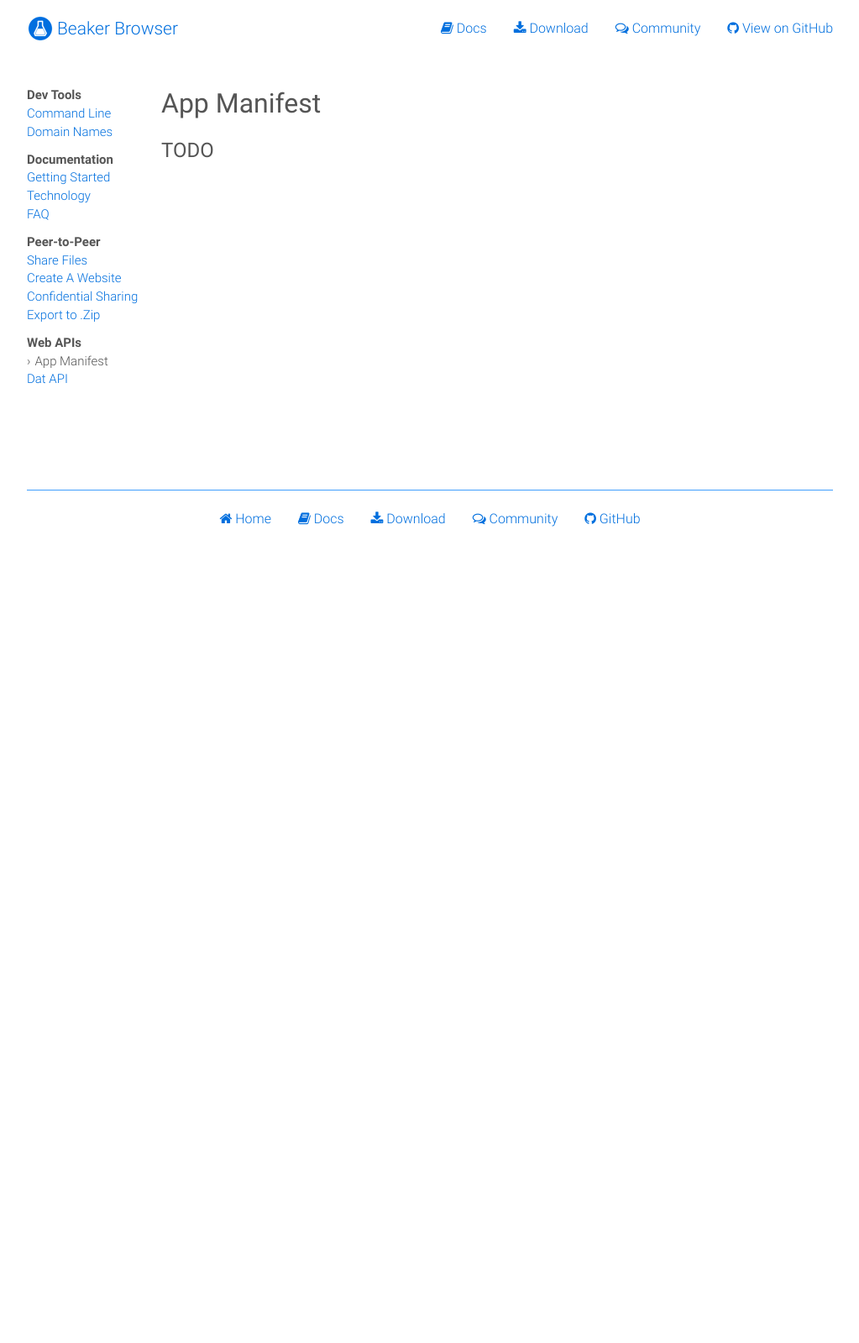
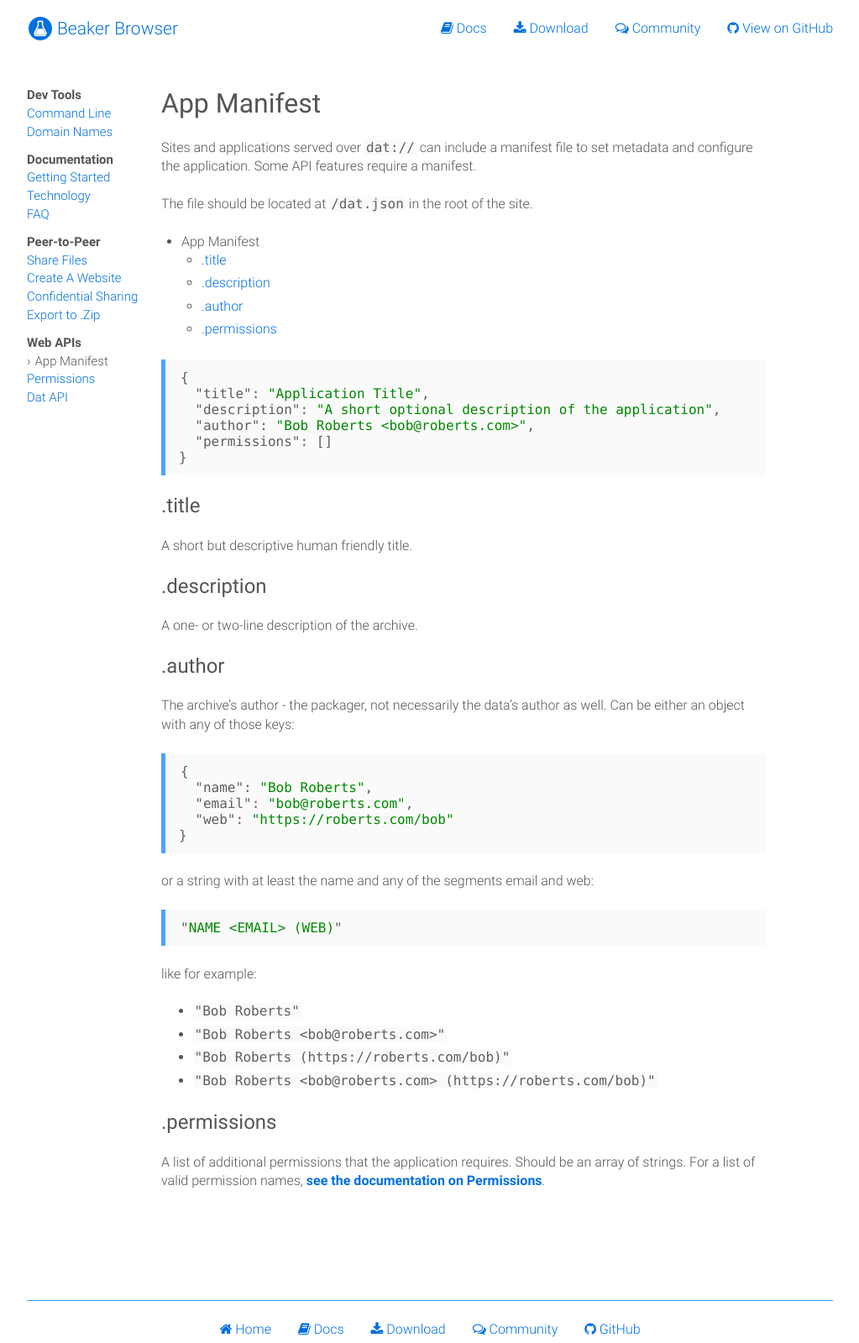
Before and after one commit to beakerbrowser/beakerbrowser.com, a Jekyll site: the page built from _docs/apis/manifest.md, in a window 1280 px wide. Shown: the whole page at 84% size, without its empty margins (128-1151 px from the left). Built offline with Jekyll 4.4.1, drawn with Linux system fonts in a browser that asks for light colours; before the commit the page ends 918 px from its top, so only the background shows below that.

Commit message:
add manifest and permissions docs

````diff
--- a/_data/apis/dat.yml
+++ b/_data/apis/dat.yml
@@ -9,7 +9,7 @@
       Requires `datWrite` permission.
 
       - opts.versioned. Boolean. Should the archive retain old versions of files? Default false.
-        - If true, `readFile` and `readDirectory` will be able to read previous versions of the false.
+        - If true, `readFile` and `readDirectory` will be able to read previous versions of the archive.
         - If false, `getHistory()` will still show the history of changes. However, checkpoints will be disabled, and old versions of the files will not be available.
   -
     name: "dat.openArchive()"
--- /dev/null
+++ b/_data/apis/manifest.yml
@@ -0,0 +1,38 @@
+attributes:
+  -
+    name: ".title"
+    desc: "A short but descriptive human friendly title."
+  -
+    name: ".description"
+    desc: "A one- or two-line description of the archive."
+  -
+    name: ".author"
+    desc: |
+      The archive's author - the packager, not necessarily the data's author as well. Can be either an object with any of those keys:
+
+      ```json
+      {
+        "name": "Bob Roberts",
+        "email": "bob@roberts.com",
+        "web": "https://roberts.com/bob"
+      }
+      ```
+
+      or a string with at least the name and any of the segments email and web:
+
+      ```js
+      "NAME <EMAIL> (WEB)"
+      ```
+
+      like for example:
+
+      - `"Bob Roberts"`
+      - `"Bob Roberts <bob@roberts.com>"`
+      - `"Bob Roberts (https://roberts.com/bob)"`
+      - `"Bob Roberts <bob@roberts.com> (https://roberts.com/bob)"`
+  -
+    name: ".permissions"
+    desc: |
+      A list of additional permissions that the application requires.
+      Should be an array of strings.
+      For a list of valid permission names, **[see the documentation on Permissions](/docs/apis/permissions.html)**.
--- a/_docs/apis/manifest.md
+++ b/_docs/apis/manifest.md
@@ -4,4 +4,22 @@
 order:    1
 ---
 
-### TODO
+Sites and applications served over `dat://` can include a manifest file to set metadata and configure the application.
+Some API features require a manifest.
+
+The file should be located at `/dat.json` in the root of the site.
+
+<ul class="doc-toc">
+  <li>App Manifest {% include api-links.html items=site.data.apis.manifest.attributes %}</li>
+</ul>
+
+```json
+{
+  "title": "Application Title",
+  "description": "A short optional description of the application",
+  "author": "Bob Roberts <bob@roberts.com>",
+  "permissions": []
+}
+```
+
+{% include api-reference.html items=site.data.apis.manifest.attributes %}
--- /dev/null
+++ b/_docs/apis/permissions.md
@@ -0,0 +1,24 @@
+---
+title:    Permissions
+category: Web APIs
+order:    2
+---
+
+Some APIs require additional permissions for the application to use them.
+This permissions must be granted by the user.
+
+To request permissions, include a [dat.json Manifest File](/docs/apis/manifest.html) in the root of the site with the required permissions listed.
+Here is a comprehensive list of all permission values:
+
+<table class="doc-table">
+  <tr>
+    <td class="unbreakable"><code>datWrite</code></td>
+    <td class="unbreakable"><a href="/docs/apis/dat.html#permissions">Dat API</a></td>
+    <td>Can use createArchive, writeFile, writeCheckpoint, and other write methods.</td>
+  </tr>
+  <tr>
+    <td class="unbreakable"><code>datUpload</code></td>
+    <td class="unbreakable"><a href="/docs/apis/dat.html#permissions">Dat API</a></td>
+    <td>Can use serve and unserve.</td>
+  </tr>
+</table>
--- a/_includes/api-reference.html
+++ b/_includes/api-reference.html
@@ -1,5 +1,7 @@
 {% for item in include.items %}
   <h3 id="{{ item.name | slugify }}">{{ item.name }}</h3>
+  {% if item.signature %}
   <p><code>{{ item.signature }}</code></p>
+  {% endif %}
   <div>{{ item.desc | markdownify }}</div>
 {% endfor %}
--- a/css/main.scss
+++ b/css/main.scss
@@ -41,6 +41,9 @@
   flex: 1;
 }
 
+.unbreakable, .unbreakable * {
+  white-space: pre;
+}
 .breakable {
   word-break: break-all;
 }
@@ -424,6 +427,15 @@
   margin-left: 1.5em;
 }
 
+table.doc-table {
+  border-collapse: collapse;
+  td {
+    padding: 10px 15px;
+    border: 1px solid #ccc;
+    vertical-align: top;
+  }
+}
+
 table.comparison {
   position: relative;
   left: -8%;
````
Also changed, not shown: _docs/apis/dat.md (+2 -1 lines).
